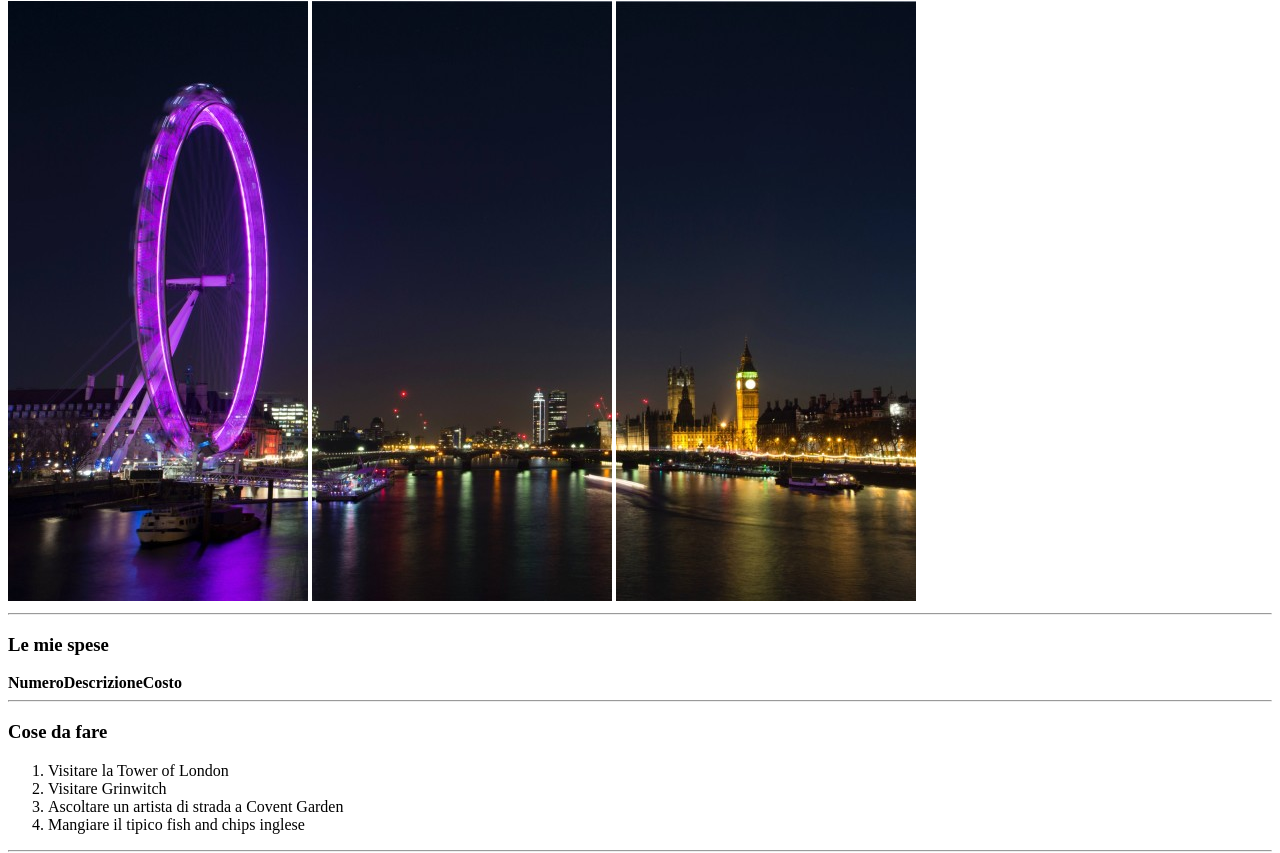
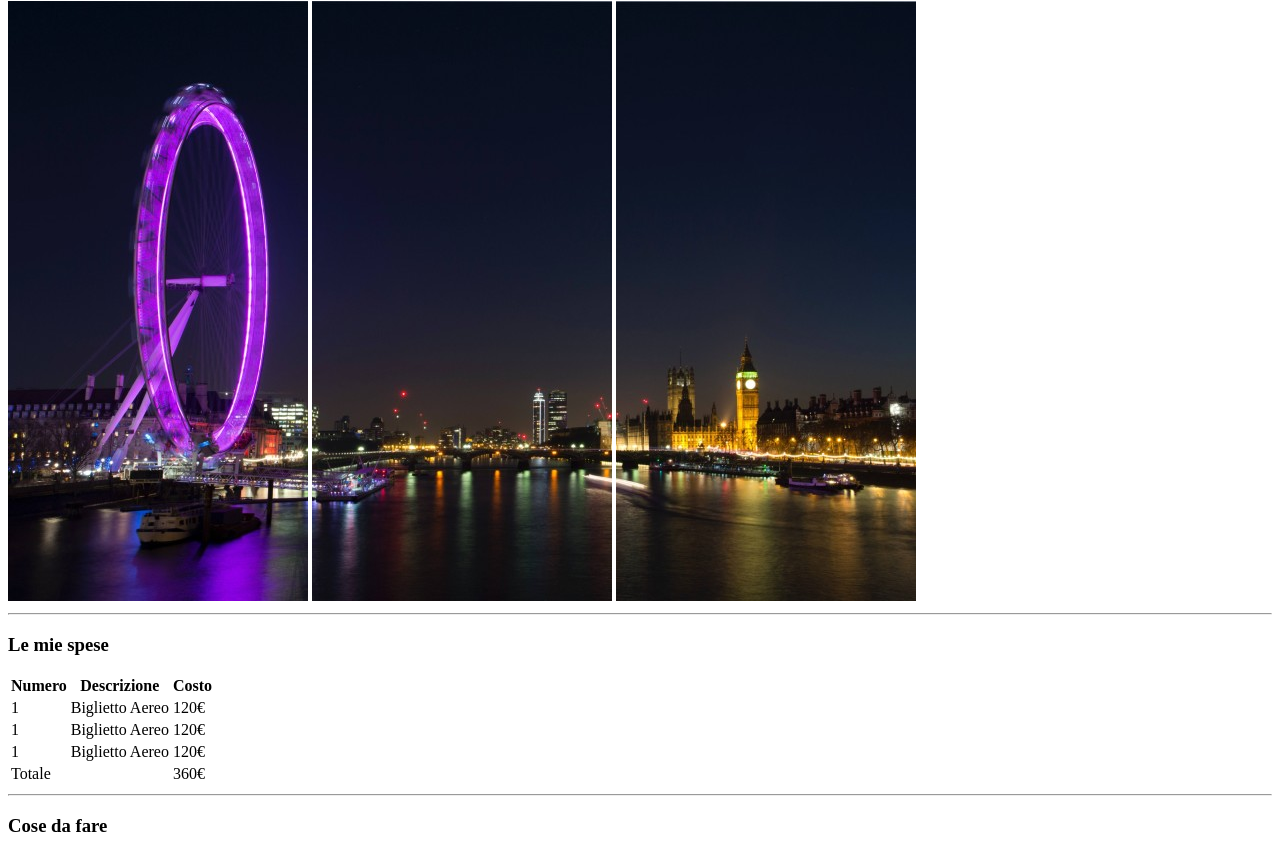
Before and after one commit to alemica97/html-london-trip, a plain HTML site: page index.html in a window 1280 px wide. Shown: the part 79-932 px from the top of the page. Drawn offline with Linux system fonts and the light colour scheme.

Commit message:
Ho aggiunto la tabella intera, e tutti gli HTML Entities mancanti

```diff
--- a/index.html
+++ b/index.html
@@ -7,30 +7,63 @@
     <title>Il mio viaggio a Londra</title>
 </head>
 <body>
+
     <!--Scrivo il titolo della pagina-->
     <h1>Il mio viaggio a Londra</h1>
+
     <!--aggiungo tre immagini una dopo l'altra senza andare a capo-->
     <img src="img/pexels-bill-emrich-230794-0.jpg" alt="">
     <img src="img/pexels-bill-emrich-230794-1.jpg" alt="">
     <img src="img/pexels-bill-emrich-230794-2.jpg" alt="">
     <hr>
+
     <!-- Faccio una tabella dei biglietti aerei con i rispettivi prezzi -->
     <h3>Le mie spese</h3>
     <table>
-        <tr><strong>Numero</strong></tr>
-        <tr><strong>Descrizione</strong></tr>
-        <tr><strong>Costo</strong></tr>
+        <thead>
+            <tr>
+                <th><strong>Numero</strong></th>
+                <th><strong>Descrizione</strong></th>
+                <th><strong>Costo</strong></th>
+            </tr>
+        </thead>
+        <tbody>
+            <tr>
+                <td>1</td>
+                <td>Biglietto Aereo</td>
+                <td>120&euro;</td>
+            </tr>
+            <tr>
+                <td>1</td>
+                <td>Biglietto Aereo</td>
+                <td>120&euro;</td>
+            </tr>
+            <tr>
+                <td>1</td>
+                <td>Biglietto Aereo</td>
+                <td>120&euro;</td>
+            </tr>
+        </tbody>
+        <tfoot>
+            <tr>
+                <td>Totale</td>
+                <td></td>
+                <td>360&euro;</td>
+            </tr>
+        </tfoot>
     </table>
     <hr>
+
     <!--Creo una lista numerata perdescrivere le cose da fare-->
     <h3>Cose da fare</h3>
     <ol>
-        <li>Visitare la Tower of London</li>
-        <li>Visitare Grinwitch</li>
-        <li>Ascoltare un artista di strada a Covent Garden</li>
-        <li>Mangiare il tipico fish and chips inglese</li>
+        <li>Visitare la Tower of London <strong>&#x2718;</strong></li>
+        <li>Visitare Greenwich <strong>&#x2714;</strong></li>
+        <li>Ascoltare un artista di strada a Covent Garden <strong>&#x2714;</strong></li>
+        <li>Mangiare il tipico Fish and Chips inglese <strong>&#x2718;</strong></li>
     </ol>
     <hr>
+
     <!--Creo una lista numerata con i vari indirizzi con a sua volta altre liste non numerate al suo interno-->
     <ol>
         <li>
@@ -58,5 +91,9 @@
     </ol>
     <hr>
 
+    <h3>Le foto</h3>
+    <!-- Aggiungo le foto finali tramite dei link diretti -->
+    <img src="https://www.abta.com/sites/default/files/styles/large/public/media/uploads/london-400x400-compressor_0.jpg">
+    <img src="https://pokerstarscareers.com/wp-content/uploads/2020/01/London-Wider-Area-e1597319992670-400x400.jpg">
 </body>
 </html>
```
